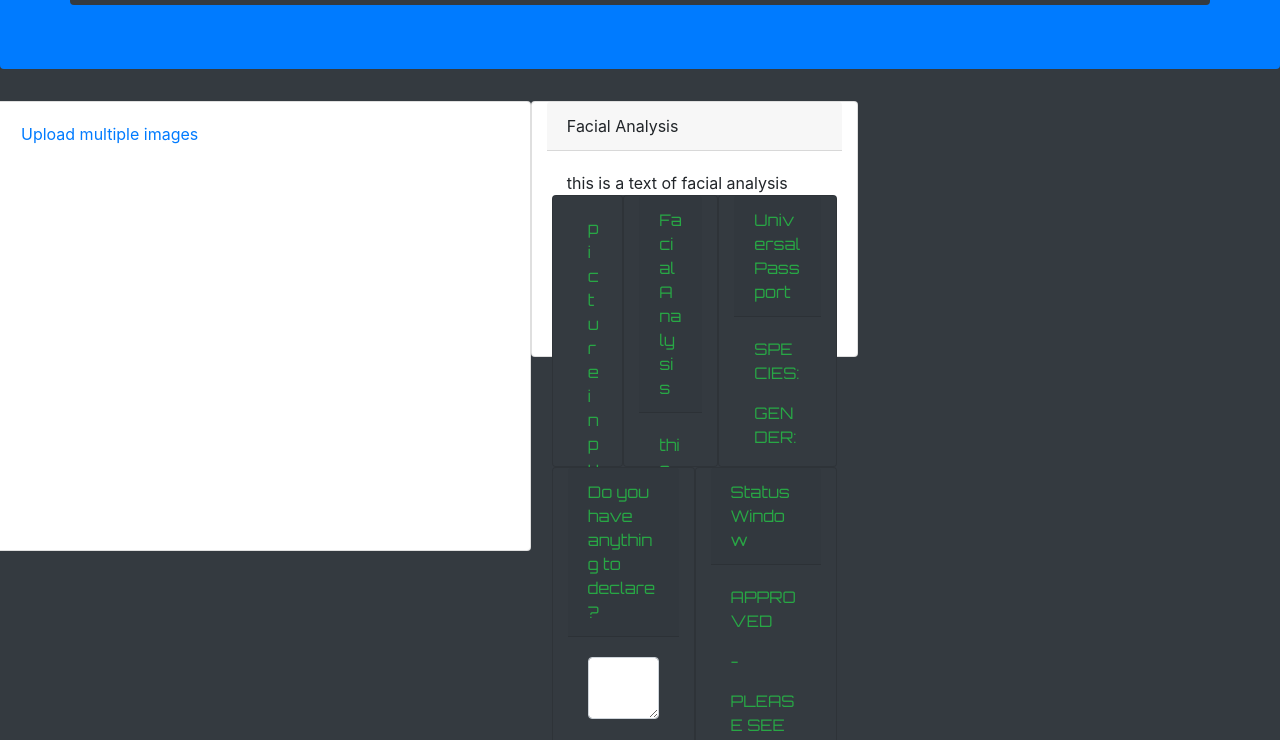
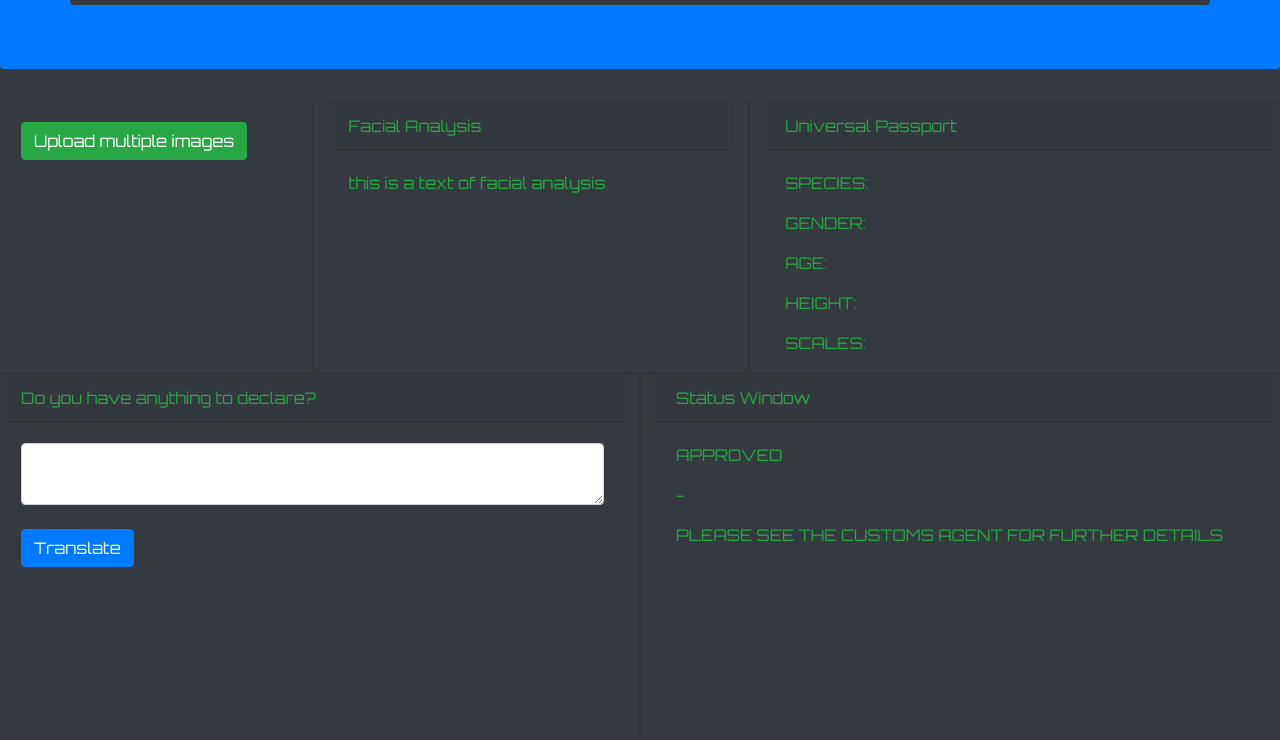
Before and after one commit to dsmathews/project1, a website: page index.html in a window 1280 px wide. Shown: the part 376-1116 px from the top of the page. Drawn offline with nearby package versions, Linux system fonts and the light colour scheme; no server answers; a script that the page names is missing.

Commit message:
corrected visual flow inside the main interaction area

```diff
--- a/index.html
+++ b/index.html
@@ -34,13 +34,14 @@
             </div>
         </div>
     </header>
+    <div class="wrapper mt-0 bg-dark text-success" style="font-family:'orbitron', sans-serif">
         <div class="row">
-        <div class="card col-md-5">
-            <div class="card-body" style="height:28rem;">
+            <div class="card bg-dark col-md-3">
+                <div class="card-body" style="height: 16rem;">
                     <!-- picture input -->
                     <!-- <input type="file" class="form-control-file" id="pictureInput"> -->
 
-                <a href="#" id="upload_widget_opener">Upload multiple images</a>
+                    <a href="#" id="upload_widget_opener" class="btn btn-success text-white">Upload multiple images</a>
 
                     <script src="https://widget.cloudinary.com/v2.0/global/all.js" type="text/javascript"></script>
 
@@ -55,24 +56,6 @@
                             });
                         }, false);
                     </script>
-            </div>
-        </div>
-        <div class="card col-md-3" style="height:16rem;">
-            <div class="card-header">
-                Facial Analysis
-            </div>
-            <div class="card-body" id="facialAnalysis">
-                this
-                is
-                a text
-                of
-                facial analysis
-    <div class="wrapper mt-0 bg-dark text-success" style="font-family:'orbitron', sans-serif">
-        <div class="row">
-            <div class="card col-md-3 bg-dark">
-                <div class="card-body" style="height:16rem;">
-                    picture input
-                    <input type="file" class="form-control-file" id="pictureInput">
                 </div>
             </div>
             <div class="card col-md-4 bg-dark" style="height:17rem;">
```
Lines whose indentation alone changed are shown as unchanged.
